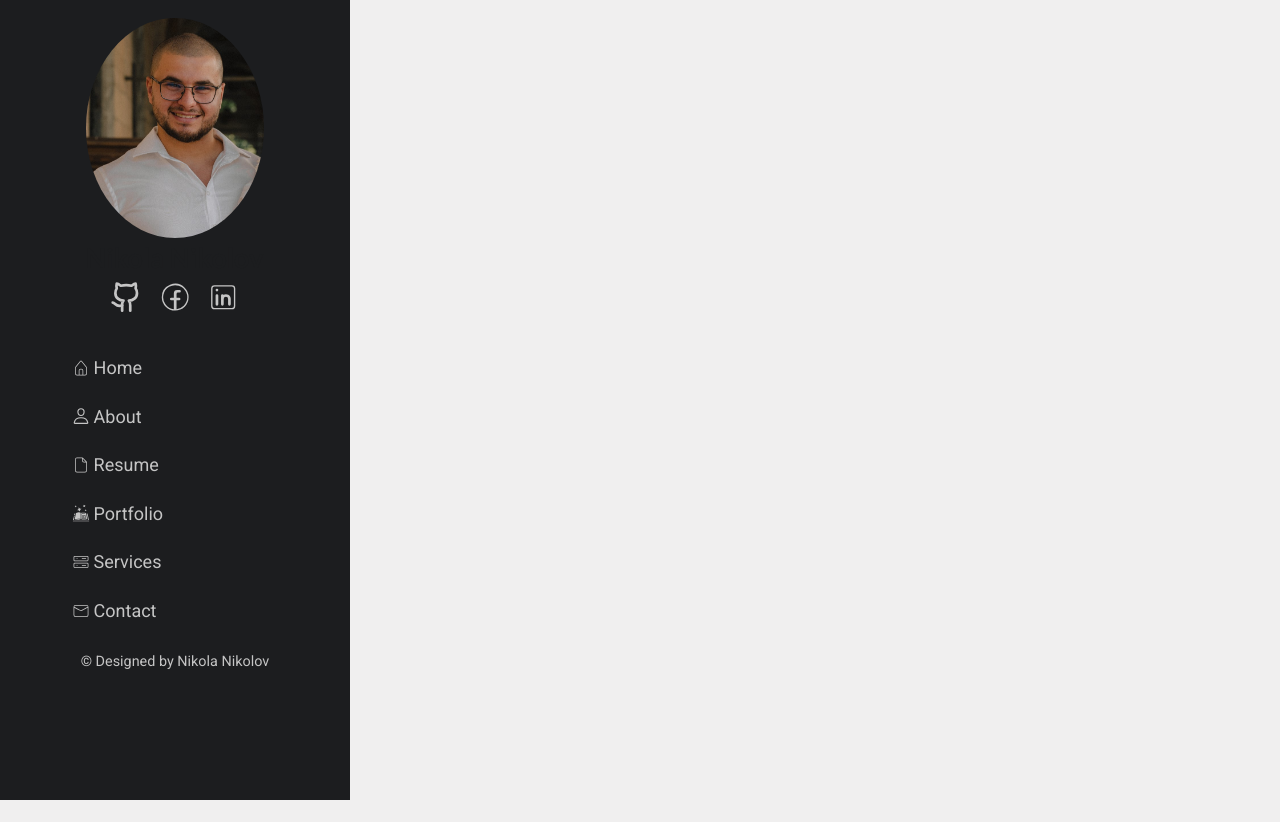
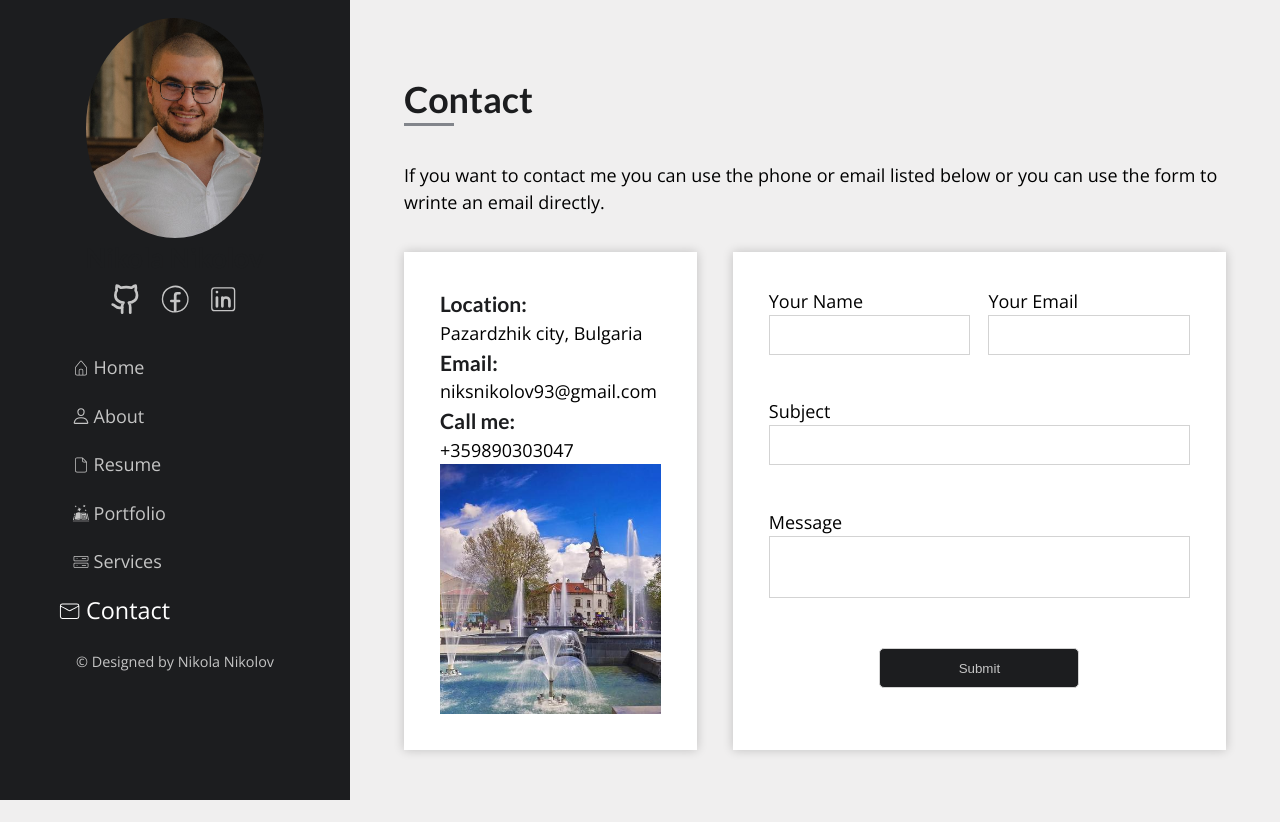
Before and after one commit to NikolaNikolov93/New-Portfolio, a React (Vite) app: page /contact in a window 1280 px wide. Before the commit the page ends 800 px from the top, so only its background shows below. Built offline with nearby package versions, Linux system fonts and the light colour scheme.

Commit message:
Added Contacts page to Routes

```diff
--- a/src/App.tsx
+++ b/src/App.tsx
@@ -4,6 +4,7 @@ import NavBar from "./features/navbar/NavBar.tsx";
 import Home from "./pages/home/Home.tsx";
 import About from "./pages/about/About.tsx";
 import { useHamburgerMenu } from "./context/HamburgerMenuContext.tsx";
+import Contact from "./pages/contact/Contact.tsx";
 
 function App() {
   const { isOpen, setIsOpen } = useHamburgerMenu();
@@ -40,6 +41,7 @@ function App() {
           <Routes>
             <Route path="/" element={<Home />} />
             <Route path="/about" element={<About />} />
+            <Route path="/contact" element={<Contact />} />
           </Routes>
         </div>
       </div>
--- a/src/features/navbar/NavBar.module.css
+++ b/src/features/navbar/NavBar.module.css
@@ -26,6 +26,7 @@
   display: flex;
   align-items: center;
   gap: 0.2em;
+  transition: transform 0.5s ease;
 }
 
 .header-profile ul {
@@ -44,10 +45,16 @@
   gap: 0.5em;
   font-size: 1.8em;
 }
+.header-profile ul li {
+  transition: transform 0.5s ease;
+}
 .header-profile ul li:hover {
   transition: transform 0.5s ease;
   transform: scale(1.5);
+  color: white;
 }
-.active {
-  color: red;
+.nav .active {
+  color: white;
+  transform: scale(1.3);
+  transition: transform 0.5s ease;
 }
--- a/src/features/navbar/NavBar.tsx
+++ b/src/features/navbar/NavBar.tsx
@@ -59,6 +59,9 @@ const NavBar = () => {
               setIsOpen(!isOpen);
             }}
             to="/"
+            className={({ isActive, isPending }) =>
+              isPending ? styles["pending"] : isActive ? styles["active"] : ""
+            }
           >
             <CiHome />
             <span>Home</span>
@@ -70,6 +73,9 @@ const NavBar = () => {
               setIsOpen(!isOpen);
             }}
             to="/about"
+            className={({ isActive, isPending }) =>
+              isPending ? styles["pending"] : isActive ? styles["active"] : ""
+            }
           >
             <IoPersonOutline />
             <span>About</span>
@@ -80,7 +86,10 @@ const NavBar = () => {
             onClick={() => {
               setIsOpen(!isOpen);
             }}
-            to="/"
+            to="/resume"
+            className={({ isActive, isPending }) =>
+              isPending ? styles["pending"] : isActive ? styles["active"] : ""
+            }
           >
             <CiFileOn />
             <span>Resume</span>
@@ -91,7 +100,10 @@ const NavBar = () => {
             onClick={() => {
               setIsOpen(!isOpen);
             }}
-            to="/"
+            to="/portfolio"
+            className={({ isActive, isPending }) =>
+              isPending ? styles["pending"] : isActive ? styles["active"] : ""
+            }
           >
             <GiSpellBook />
             <span>Portfolio</span>
@@ -102,7 +114,10 @@ const NavBar = () => {
             onClick={() => {
               setIsOpen(!isOpen);
             }}
-            to="/"
+            to="/services"
+            className={({ isActive, isPending }) =>
+              isPending ? styles["pending"] : isActive ? styles["active"] : ""
+            }
           >
             <CiServer />
             <span>Services</span>
@@ -113,7 +128,10 @@ const NavBar = () => {
             onClick={() => {
               setIsOpen(!isOpen);
             }}
-            to="/"
+            to="/contact"
+            className={({ isActive, isPending }) =>
+              isPending ? styles["pending"] : isActive ? styles["active"] : ""
+            }
           >
             <CiMail />
             <span>Contact</span>
--- a/src/pages/about/About.module.css
+++ b/src/pages/about/About.module.css
@@ -4,6 +4,19 @@
   flex-direction: column;
   gap: 2em;
   min-height: 100vh;
+  padding: 4em 3em;
+}
+.about h1 {
+  position: relative;
+}
+.about h1::after {
+  content: "";
+  width: 50px;
+  height: 3px;
+  background-color: #82858b;
+  position: absolute;
+  bottom: 0;
+  left: 0;
 }
 .detailed-info {
   display: flex;
@@ -28,11 +41,13 @@
   display: flex;
   flex-wrap: wrap;
   gap: 1em;
-  list-style: disc;
-  list-style-position: inside;
 }
 .ul-flex-item {
   flex-basis: calc((100% - 1em) / 2);
+}
+.ul-flex-item::before {
+  content: "›";
+  margin-right: 0.5em;
 }
 @media (max-width: 1130px) {
   .detailed-info {
--- /dev/null
+++ b/src/pages/contact/Contact.module.css
@@ -0,0 +1,80 @@
+.contact-page {
+  padding: 4em 3em;
+  display: flex;
+  flex-wrap: wrap;
+  gap: 2em;
+}
+.contact-page h1 {
+  position: relative;
+}
+.contact-page h1::after {
+  content: "";
+  width: 50px;
+  height: 3px;
+  background-color: #82858b;
+  position: absolute;
+  bottom: 0;
+  left: 0;
+}
+.contacts-location {
+  flex-basis: calc(40% - 2em);
+  background-color: white;
+  box-shadow: 0 0 10px rgba(0, 0, 0, 0.2); /* Add your desired shadow properties */
+}
+.contacts-location-img {
+  width: auto;
+  height: 250px;
+  background-position: center;
+  background-size: cover;
+}
+.contacts {
+  display: flex;
+  flex-wrap: wrap;
+  gap: 2em;
+  flex-basis: 100%;
+}
+.contacts > * {
+  padding: 2em 2em;
+}
+.contacts .contacts-form {
+  background-color: white;
+  display: flex;
+  flex-wrap: wrap;
+}
+.contacts-form {
+  display: flex;
+  gap: 1em;
+  flex-basis: 60%;
+  justify-content: center;
+  box-shadow: 0 0 10px rgba(0, 0, 0, 0.2); /* Add your desired shadow properties */
+}
+.contacts-form :nth-child(1),
+.contacts-form :nth-child(2) {
+  flex-basis: calc((100% - 1em) / 2);
+}
+.contacts-form :nth-child(3),
+.contacts-form :nth-child(4) {
+  flex-basis: 100%;
+}
+.button {
+  width: 15em;
+  border-radius: 5px;
+  background-color: #1c1d1f;
+  color: rgb(197, 197, 197);
+  transition: transform 0.5s ease;
+}
+.button:hover {
+  transition: transform 0.5s ease;
+  transform: scale(1.1);
+  color: white;
+}
+textarea {
+  width: 100%;
+  resize: none;
+  border: 1px solid lightgray;
+}
+input {
+  width: 100%;
+  height: 40px;
+  border: 1px solid lightgray;
+}
--- /dev/null
+++ b/src/pages/contact/Contact.tsx
@@ -0,0 +1,61 @@
+import styles from "./Contact.module.css";
+const Contact = () => {
+  return (
+    <>
+      <section className={styles["contact-page"]}>
+        <h1>Contact</h1>
+        <p>
+          If you want to contact me you can use the phone or email listed below
+          or you can use the form to wrinte an email directly.
+        </p>
+        <div className={styles["contacts"]}>
+          <div className={styles["contacts-location"]}>
+            <div>
+              <h3>Location:</h3>
+              <p>Pazardzhik city, Bulgaria</p>
+            </div>
+            <div>
+              <h3>Email:</h3>
+              <p>niksnikolov93@gmail.com</p>
+            </div>
+            <div>
+              <h3>Call me:</h3>
+              <p>+359890303047</p>
+            </div>
+            <div
+              className={styles["contacts-location-img"]}
+              style={{ backgroundImage: `url(../../pz.jpg)` }}
+            ></div>
+          </div>
+          <form className={styles["contacts-form"]} action="" method="post">
+            <div>
+              <label htmlFor="name">Your Name</label>
+              <input type="text" id="name" name="name" required />
+            </div>
+            <div>
+              <label htmlFor="email">Your Email</label>
+              <input type="email" id="email" name="email" required />
+            </div>
+            <div>
+              <label htmlFor="subject">Subject</label>
+              <input type="text" id="subject" name="subject" required />
+            </div>
+            <div>
+              <label htmlFor="message">Message</label>
+              <textarea
+                id="message"
+                name="message"
+                rows={4}
+                cols={50}
+                required
+              />
+            </div>
+            <input className={styles["button"]} type="submit" value="Submit" />
+          </form>
+        </div>
+      </section>
+    </>
+  );
+};
+
+export default Contact;
--- a/src/styles/typography.css
+++ b/src/styles/typography.css
@@ -1,7 +1,7 @@
 @import url("https://fonts.googleapis.com/css2?family=Alegreya:ital,wght@0,400..900;1,400..900&family=Lato:ital,wght@0,100;0,300;0,400;0,700;0,900;1,100;1,300;1,400;1,700;1,900&family=Open+Sans:ital,wght@0,300..800;1,300..800&display=swap");
-@import url("https://fonts.googleapis.com/css2?family=Alegreya:ital,wght@0,400..900;1,400..900&family=Lato:ital,wght@0,100;0,300;0,400;0,700;0,900;1,100;1,300;1,400;1,700;1,900&family=Open+Sans:ital,wght@0,300..800;1,300..800&family=Play:wght@400;700&family=Press+Start+2P&family=Roboto:ital,wght@0,100;0,300;0,400;0,500;0,700;0,900;1,100;1,300;1,400;1,500;1,700;1,900&display=swap'");
+@import url("https://fonts.googleapis.com/css2?family=Alegreya:ital,wght@0,400..900;1,400..900&family=Lato:ital,wght@0,100;0,300;0,400;0,700;0,900;1,100;1,300;1,400;1,700;1,900&family=Open+Sans:ital,wght@0,300..800;1,300..800&family=Play:wght@400;700&family=Press+Start+2P&family=Roboto:ital,wght@0,100;0,300;0,400;0,500;0,700;0,900;1,100;1,300;1,400;1,500;1,700;1,900&display=swap");
 html {
-  font: 18px/1.5 "Roboto";
+  font: 18px/1.5 "Open Sans";
   background-color: rgb(240, 239, 239);
   color: black;
 }
```
